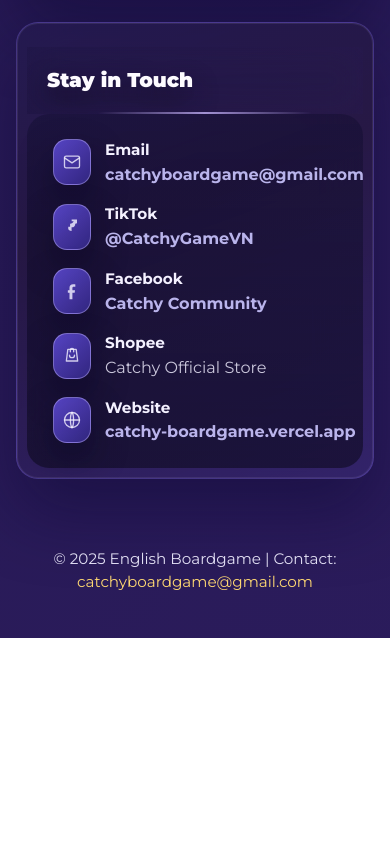
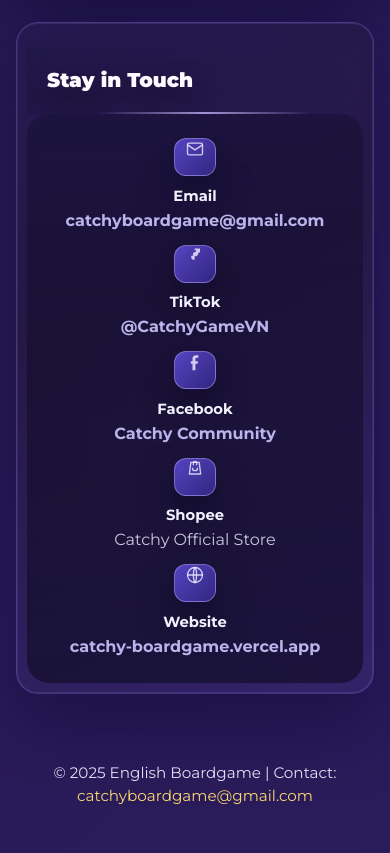
Before and after one commit to huyth96/Catchy-boardgame, a plain HTML site: page about.html in a window 390 px wide. Shown: the part 6056-6909 px from the top of the page. Before the commit the page ends 6694 px from the top, so only its background shows below. Drawn offline with nearby package versions, Linux system fonts and the light colour scheme.

Commit message:
reponsive

```diff
--- a/about.html
+++ b/about.html
@@ -204,6 +204,20 @@
     .contact-entry b{display:block;color:#f4f1ff;font-size:.95rem}
     .contact-entry a{color:rgba(204,198,255,.9);font-weight:600;text-decoration:none}
     .contact-entry a:hover{text-decoration:underline}
+    @media (max-width:420px){
+      .contact-listing{gap:12px;justify-items:center;}
+      .contact-listing .contact-entry{
+        flex-direction:column;align-items:center;gap:.55rem;text-align:center;
+      }
+      .contact-listing .contact-entry > div{width:100%;}
+      .contact-listing .contact-icon{
+        width:42px;height:42px;border-radius:12px;
+        display:flex;align-items:center;justify-content:center;
+      }
+      .contact-listing .contact-entry b{font-size:.92rem;}
+      .contact-listing .contact-entry a,
+      .contact-listing .contact-entry span{display:block;word-break:break-word;}
+    }
     .inside ul{margin:.4rem 0 0 1rem}
     @media (max-width:900px){.inside{grid-template-columns:1fr}}
 
```
